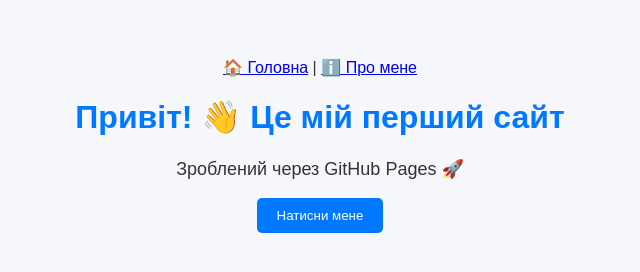
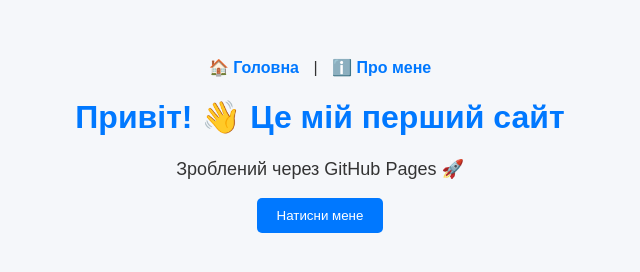
Before and after one commit to multikyura-lgtm/my-first-site, a plain HTML site: page index.html in a window 1280 px wide. Shown: the whole page, without its empty margins (320-960 px from the left). Drawn offline with Linux system fonts and the light colour scheme.

Commit message:
Update style.css

```diff
--- a/style.css
+++ b/style.css
@@ -26,3 +26,17 @@ button {
 button:hover {
     background-color: #005fcc;
 }
+nav {
+    margin-bottom: 20px;
+}
+
+nav a {
+    text-decoration: none;
+    margin: 0 10px;
+    color: #0078ff;
+    font-weight: bold;
+}
+
+nav a:hover {
+    color: #005fcc;
+}
```
